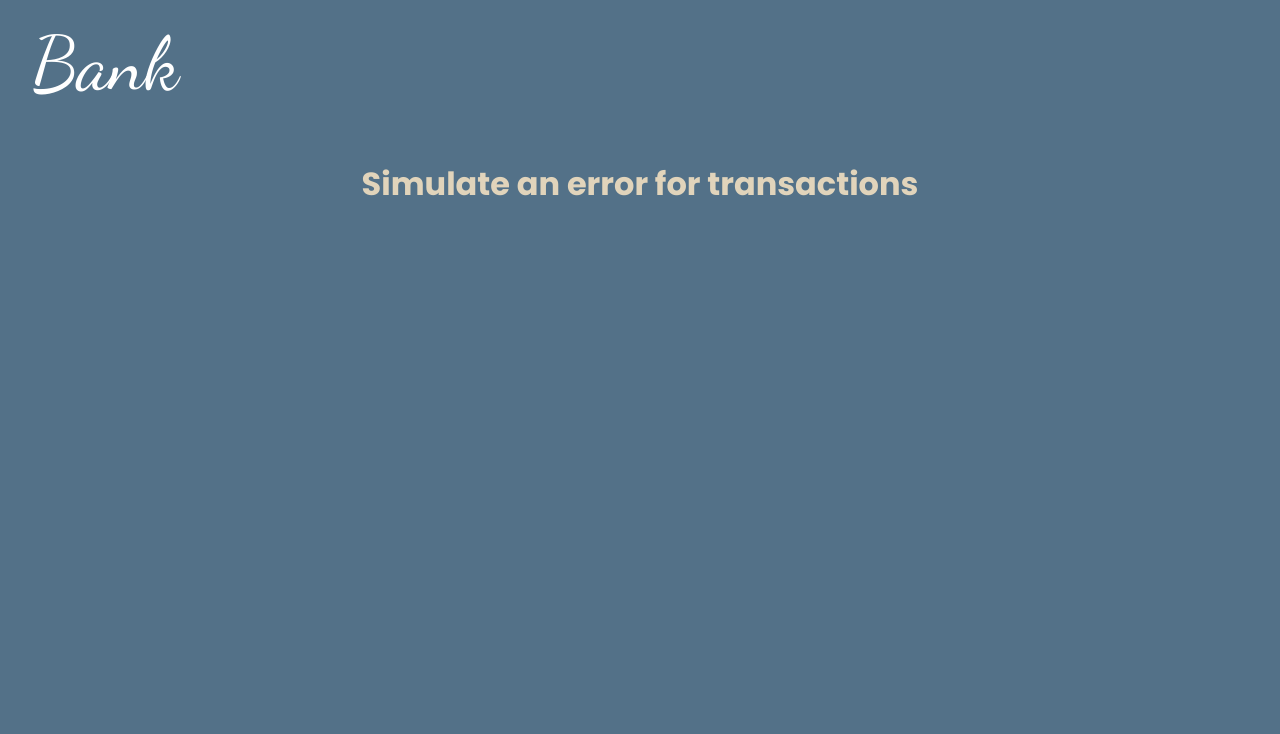
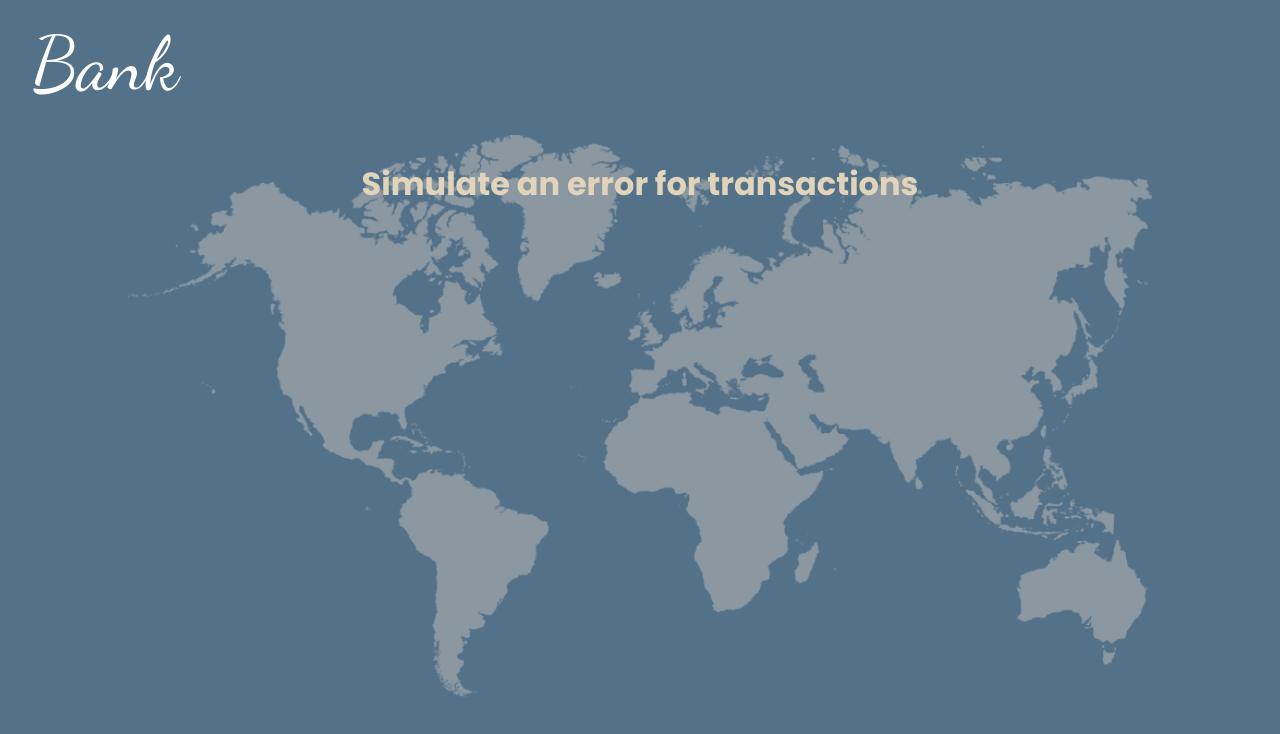
Before and after one commit to Quarcoo-arc/real-time-atm-transaction-logging, a React (Vite) app in the folder bank-error-selection/: page / in a window 1280 px wide. Shown: the top 734 px of the page. Built offline with nearby package versions, Linux system fonts and the light colour scheme.

Commit message:
Added background image to error selection screen

```diff
--- a/bank-error-selection/src/App.jsx
+++ b/bank-error-selection/src/App.jsx
@@ -1,12 +1,16 @@
 import { Background } from "./App.styled";
 import { Logo, Heading } from "./components";
+import backgroundImg from "./assets/background.png";
 
 function App() {
   return (
-    <Background>
+    <>
+      <Background>
+        <img src={backgroundImg} alt="" />
+      </Background>
       <Logo />
       <Heading />
-    </Background>
+    </>
   );
 }
 
--- a/bank-error-selection/src/App.styled.js
+++ b/bank-error-selection/src/App.styled.js
@@ -1,10 +1,17 @@
 import styled from "styled-components";
 
 const Background = styled.div`
+  display: flex;
+  z-index: -1;
+  position: absolute;
+  justify-content: center;
+  place-items: center;
+  height: 100%;
   width: 100%;
-  height: 100%;
-  position: relative;
-  min-height: 100vh;
+  img {
+    width: 80%;
+    opacity: 0.6;
+  }
 `;
 
 export { Background };
--- a/bank-error-selection/src/index.css
+++ b/bank-error-selection/src/index.css
@@ -16,4 +16,5 @@
 body {
   margin: 0;
   min-height: 100vh;
+  box-sizing: border-box;
 }
```
Also changed, not shown: bank-error-selection/src/assets/background.png (added).
